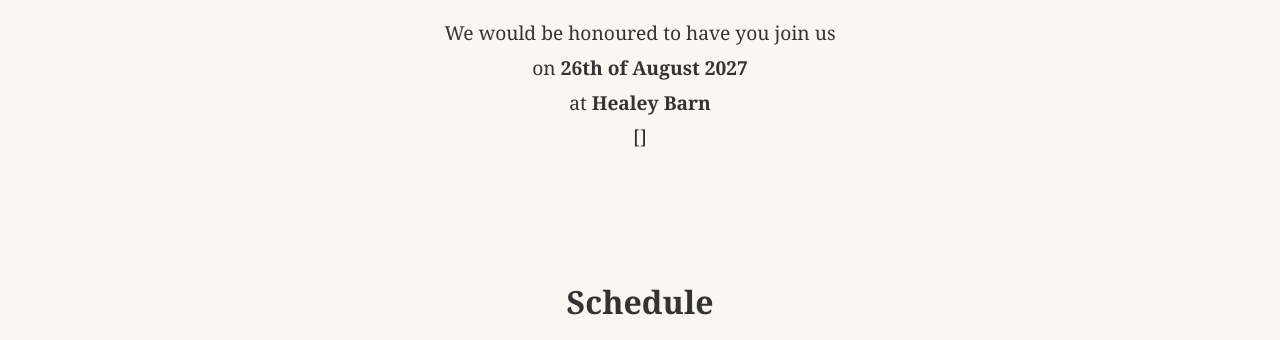
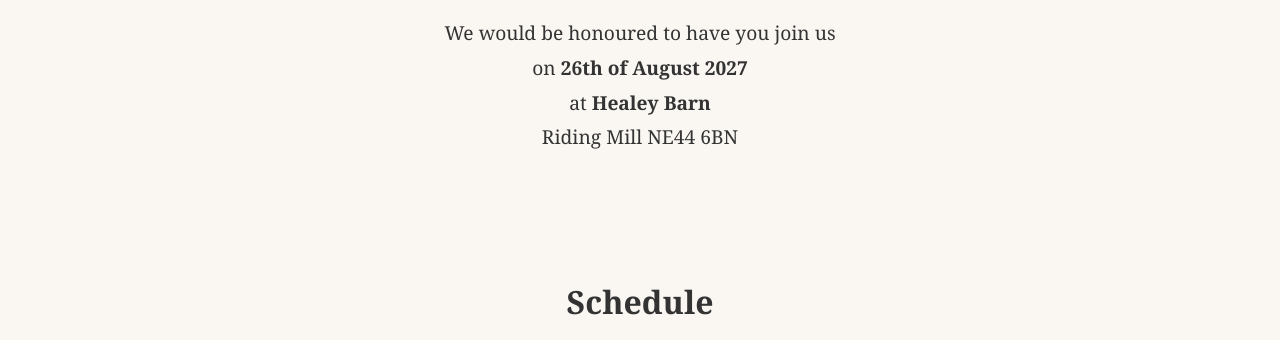
Before and after one commit to Arekszymanski/Wedding, a plain HTML site: page index.html in a window 1280 px wide. Shown: the part 439-779 px from the top of the page. Drawn offline with Linux system fonts and the light colour scheme.

Commit message:
index.html

```diff
--- a/index.html
+++ b/index.html
@@ -64,7 +64,7 @@
             We would be honoured to have you join us<br>
             on <strong>26th of August 2027</strong><br>
             at <strong>Healey Barn</strong><br>
-            []
+            Riding Mill NE44 6BN
         </p>
     </div>
 
```
